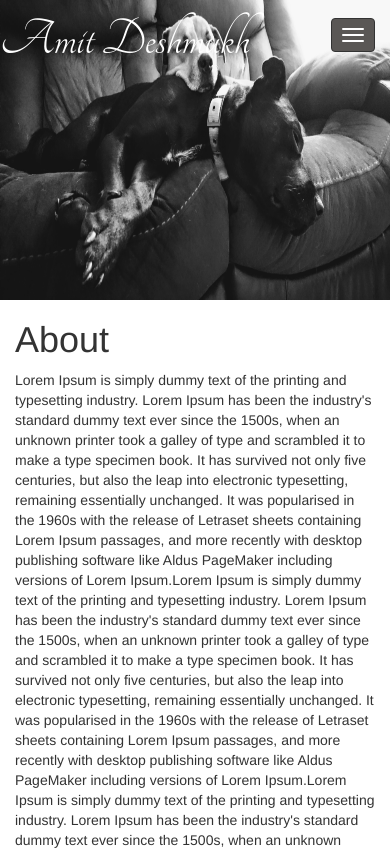
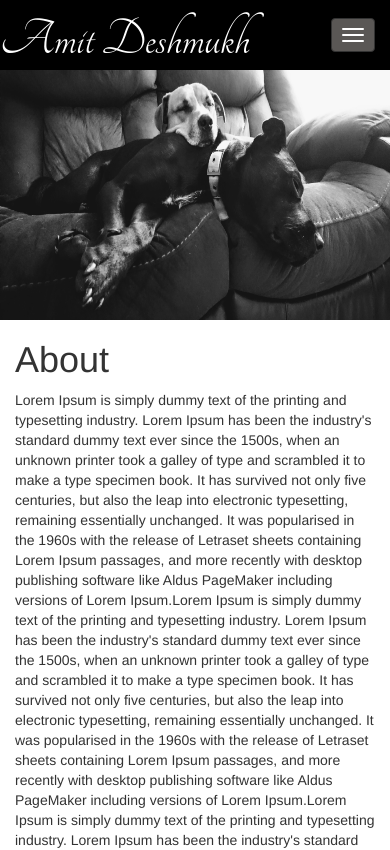
Before and after one commit to ahdeshmukh/portfolio, an Angular app: page / in a window 390 px wide. Shown: the top 850 px of the page. Built offline with nearby package versions, Linux system fonts and the light colour scheme; what ng2-scroll-to would draw is missing.

Commit message:
updates - keeping navbar static for mobile devices

```diff
--- a/src/app/app.component.css
+++ b/src/app/app.component.css
@@ -1,5 +1,5 @@
 .home-image {
-    height: 300px;
+    height: 250px;
 }
 
 @media screen and (min-width: 520px) {
@@ -12,6 +12,8 @@
     background-color: transparent;
     border-width: 0px;
     padding: 20px 0;
+    margin-bottom: 0px;
+    border: none !important;
 }
 
 .navbar-toggle-colored {
@@ -59,3 +61,12 @@
     border-radius: 5px;
 
 }
+
+.navbar-static-top {
+    max-height: 80px;
+    background-color: black;
+}
+
+
+/*.navbar-nav > li > a {padding-top:5px !important; padding-bottom:5px !important;}
+.navbar {min-height:32px !important}*/
--- a/src/app/app.component.html
+++ b/src/app/app.component.html
@@ -1,4 +1,4 @@
-<nav class="navbar navbar-inverse navbar-fixed-top navbar-custom">
+<nav class="navbar navbar-inverse navbar-static-top navbar-custom">
   <div class="container-fluid">
     <div class="navbar-header">
       <button type="button" class="navbar-toggle navbar-toggle-colored" data-toggle="collapse" data-target="#myNavbar">
--- a/src/app/app.component.ts
+++ b/src/app/app.component.ts
@@ -20,6 +20,10 @@ export class AppComponent {
 
   ngOnInit(): void {
     $(document).ready(function(){
+      if (window.matchMedia('(min-width: 520px)').matches) {
+         $('.navbar').removeClass('navbar-static-top').addClass("navbar-fixed-top");
+      }
+
       $(window).scroll(function(){
         var scroll = $(window).scrollTop();
         if (scroll > 200) {
@@ -27,9 +31,9 @@ export class AppComponent {
           $(".navbar-brand").css({"font-size":"54px", "padding-top":"20px"});
           $(".navbar-custom .navbar-nav > li > a").css({"color":"#fff"});
         } else{
-          $(".navbar").css({"background":"transparent"});
           $(".navbar-custom .navbar-nav > li > a").css({"color":"#fff"});
           if (window.matchMedia('(min-width: 520px)').matches) {
+            $(".navbar").css({"background":"transparent"});
             $(".navbar").css({"padding-top":"20px", "padding-bottom":"20px"});
             $(".navbar-brand").css({"font-size":"90px", "padding-top":"30px"});
             $(".navbar-custom .navbar-nav > li > a").css({"color":"#271f1f"});
```
